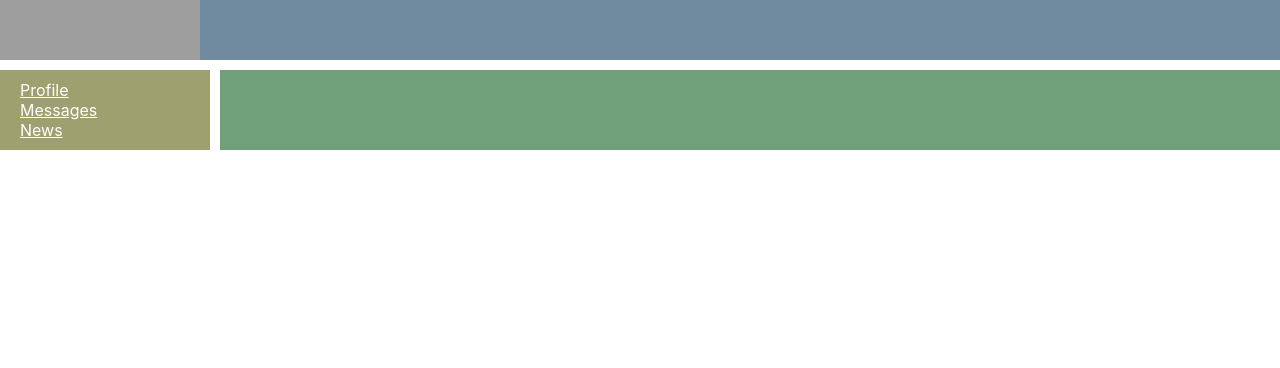
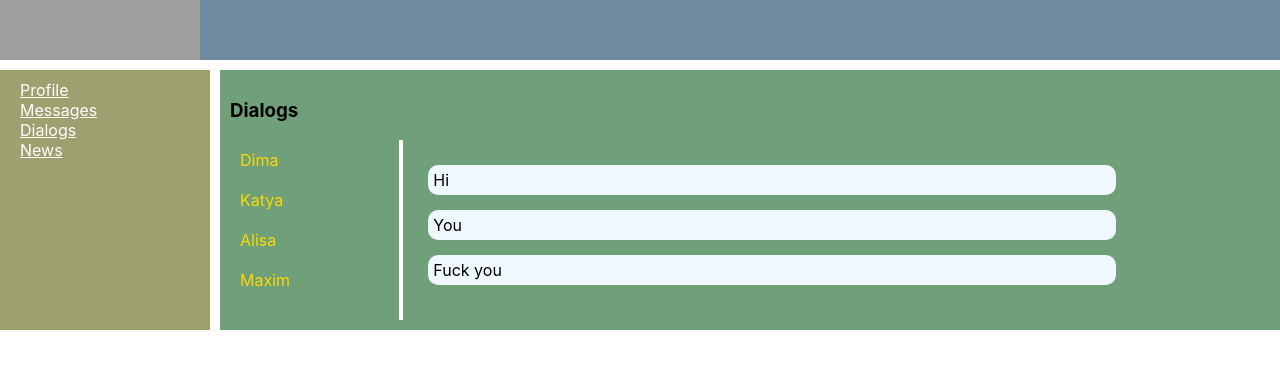
Before and after one commit to sosedov/react_learn, a React (Create React App) app: page /dialogs in a window 1280 px wide. Shown: the top 368 px of the page. Built offline with nearby package versions, Linux system fonts and the light colour scheme; grey boxes are pictures that could not be loaded.

Commit message:
Lesson21:finished dialogs template

```diff
--- a/src/components/Content.jsx
+++ b/src/components/Content.jsx
@@ -1,6 +1,7 @@
 import React from 'react';
 import Profile from './Profile';
 import Posts from './Posts';
+import Dialogs from './Dialogs'
 import {Route} from 'react-router-dom'
 
 const Content = () => {
@@ -8,6 +9,7 @@ const Content = () => {
         <div className="content">
             <Route component={Profile} path='/profile'/>
             <Route component={Posts}  path='/posts'/>
+            <Route component={Dialogs} path='/dialogs'/>
       </div>
     )
   }
--- /dev/null
+++ b/src/components/DialogMessages.jsx
@@ -0,0 +1,15 @@
+import React from 'react';
+import {Route} from 'react-router-dom'
+import d_style from '../style/Dialogs.module.css'
+
+const DialogMessages = () => {
+    return (
+        <div className={d_style.dialog_messages}>
+            <div className={d_style.message}>Hi</div>
+            <div className={d_style.message}>You</div>
+            <div className={d_style.message}>Fuck you</div>
+        </div>
+    )
+  }
+
+export default DialogMessages;
--- /dev/null
+++ b/src/components/DialogUsers.jsx
@@ -0,0 +1,24 @@
+import React from 'react';
+import {Route} from 'react-router-dom'
+import d_style from '../style/Dialogs.module.css'
+
+const DialogUsers = () => {
+    return (
+            <div className={d_style.dialog_users}>
+                <div className={d_style.dialogItem}>
+                    Dima
+                </div>
+                <div className={d_style.dialogItem}>
+                    Katya
+                </div>
+                <div className={d_style.dialogItem}>
+                    Alisa
+                </div>
+                <div className={d_style.dialogItem}>
+                    Maxim
+                </div>
+            </div>
+    )
+  }
+
+export default DialogUsers;
--- /dev/null
+++ b/src/components/Dialogs.jsx
@@ -0,0 +1,19 @@
+import React from 'react';
+import {Route} from 'react-router-dom'
+import DialogUsers from './DialogUsers'
+import DialogMessages from './DialogMessages'
+import d_style from '../style/Dialogs.module.css'
+
+const Dialogs = () => {
+    return (
+        <div>
+            <h3>Dialogs</h3>
+            <div className={d_style.dialogs}>
+                <DialogUsers />
+                <DialogMessages />
+            </div>
+        </div>
+    )
+  }
+
+export default Dialogs;
--- a/src/components/Nav.jsx
+++ b/src/components/Nav.jsx
@@ -12,6 +12,9 @@ const Nav = () => {
           <NavLink to="/posts" className={st.item}>Messages</NavLink>
         </div>
         <div>
+          <NavLink to="/dialogs" className={st.item}>Dialogs</NavLink>
+        </div>
+        <div>
           <NavLink to="/" className={st.item}>News</NavLink>
         </div>
       </nav>
--- /dev/null
+++ b/src/style/Dialogs.module.css
@@ -0,0 +1,26 @@
+.dialogs{
+    display: grid;
+    grid-template-columns: 2fr 10fr;
+}
+
+.dialog_users{
+    padding:10px;
+    border-right: 4px solid white;
+}
+
+.dialogItem{
+    margin-bottom:20px;
+    color:gold;
+}
+
+.dialog_messages{
+    padding:10px;
+}
+
+.message{
+    margin:15px;
+    padding:5px;
+    border-radius:10px;
+    background-color:aliceblue;
+    width : 80%;
+}
```
